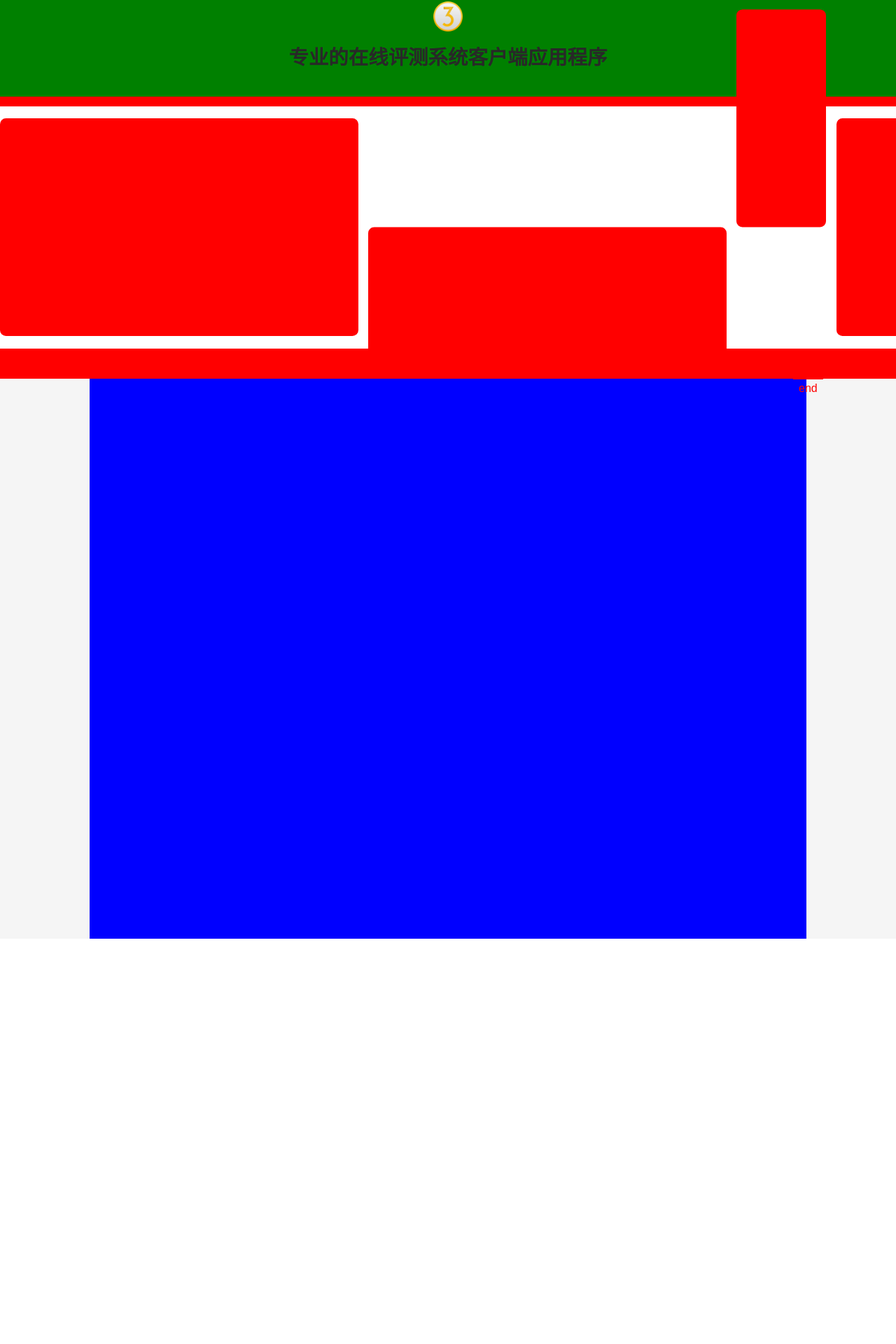
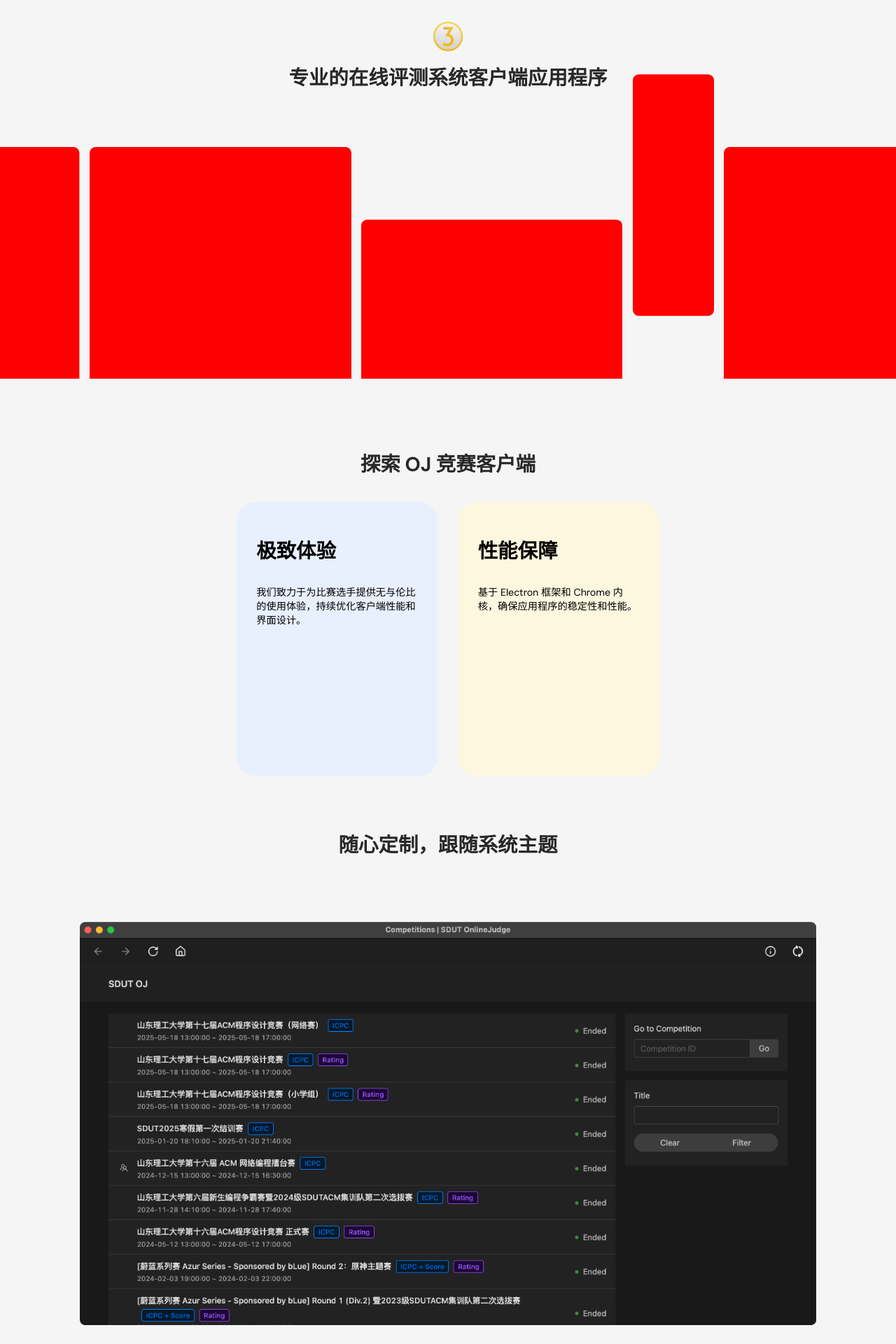
Before and after one commit to sdutacm/oj-competition-side-client-homepage, a Vue app: page /about in a window 1280 px wide. Shown: the part 99-2019 px from the top of the page at 70% size. Before the commit the page ends 1440 px from the top, so only its background shows below. Built offline with nearby package versions, Linux system fonts and the light colour scheme.

Commit message:
upd: 添加 About 界面探索、定制页面滚动动画

```diff
--- a/src/components/about/AboutIndex.vue
+++ b/src/components/about/AboutIndex.vue
@@ -5,29 +5,52 @@ import { onMounted } from "vue";
 
 gsap.registerPlugin(ScrollTrigger);
 onMounted(() => {
-  let duration = 0.3;
+  let duration = 1;
+  let triggerEnd = "bottom center";
+  let triggerStart = "top top";
 
-  let tl = gsap.timeline({
+  gsap.set(".scrollBox", { x: "10%" });
+  gsap.set(".scrollItem2", { y: "30%" });
+  gsap.set(".scrollItem3", { y: "-30%" });
+
+  let boxTl = gsap.timeline({
     scrollTrigger: {
       trigger: ".ab-container",
-      start: "top top",
-      end: "bottom top",
-      scrub: true,
-      markers: true,
+      start: triggerStart,
+      end: triggerEnd,
+      scrub: 1,
     },
   });
 
-  tl.to(
+  let scrollItem2Tl = gsap.timeline({
+    scrollTrigger: {
+      trigger: ".ab-container",
+      start: triggerStart,
+      end: triggerEnd,
+      scrub: 1,
+    },
+  });
+
+  let scrollItem3Tl = gsap.timeline({
+    scrollTrigger: {
+      trigger: ".ab-container",
+      start: triggerStart,
+      end: triggerEnd,
+      scrub: 1,
+    },
+  });
+
+  boxTl.to(
     ".scrollBox",
     {
       duration: duration,
-      x: "-5%",
+      x: "-15%",
       ease: "linear",
     },
     0
   );
 
-  tl.to(
+  scrollItem2Tl.to(
     ".scrollItem2",
     {
       duration: duration,
@@ -37,7 +60,7 @@ onMounted(() => {
     0
   );
 
-  tl.to(
+  scrollItem3Tl.to(
     ".scrollItem3",
     {
       duration: duration,
@@ -56,10 +79,12 @@ onMounted(() => {
       <h1 class="title">专业的在线评测系统客户端应用程序</h1>
     </div>
     <div class="scrollBox">
+      <section class="scrollItem scrollItem0"></section>
       <section class="scrollItem scrollItem1"></section>
       <section class="scrollItem scrollItem2"></section>
       <section class="scrollItem scrollItem3"></section>
       <section class="scrollItem scrollItem4"></section>
+      <section class="scrollItem scrollItem5"></section>
     </div>
   </div>
 </template>
@@ -68,58 +93,87 @@ onMounted(() => {
 .ab-container {
   width: 100%;
   height: 80vh;
-  background-color: red;
   padding-top: 5%;
+  overflow: visible;
   .header {
-    width: 100%;
-    height: 30%;
+    width: 100vw;
+    height: 40%;
     display: flex;
     flex-direction: column;
     justify-content: center;
     align-items: center;
-    background-color: green;
+    font-size: 2rem;
+    font-weight: blod;
     gap: 1rem;
     margin-bottom: 1rem;
     .logo {
       width: 3rem;
       display: block;
+      opacity: 0;
+      transform: translateY(3rem);
+      animation: logo 1s ease-in-out forwards;
     }
     .title {
       font-size: 2rem;
       color: var(--text-color);
+      opacity: 0;
+      transform: translateY(3rem);
+      animation: logo 1s ease-in-out forwards;
+      animation-delay: 0.5s;
+    }
+
+    @keyframes logo {
+      from {
+        opacity: 0;
+        transform: translateY(3rem);
+      }
+      to {
+        opacity: 1;
+        transform: translateY(0rem);
+      }
     }
   }
 
   .scrollBox {
-    width: 500%;
+    width: auto;
     display: flex;
+    justify-content: center;
     align-items: center;
     gap: 1rem;
     height: 60%;
-    flex-shrink: none;
-    flex-grow: none;
-    background-color: var(--bg-secondary-color);
     position: relative;
-    transform: translateX(0);
+    overflow: visible;
 
     & .scrollItem {
-      width: 40vw;
-      height: 90%;
+      height: 100%;
+
+      aspect-ratio: 16/9;
       background-color: red;
       border-radius: var(--border-radius);
-    }
-
-    .scrollItem1 {
-    }
-
-    .scrollItem2 {
-      transform: translateY(50%);
-      background-color: red;
+      overflow: hidden;
+      & img {
+        width: 100%;
+        height: 100%;
+        object-fit: cover;
+        border-radius: var(--border-radius);
+      }
     }
 
     .scrollItem3 {
-      transform: translateY(-50%);
-      width: 10vw !important;
+      width: 15vw !important;
+      aspect-ratio: 9/16;
+    }
+
+    .scrollItem0 {
+      position: absolute;
+      left: 0;
+      transform: translateX(calc(-100% - 1rem));
+    }
+
+    .scrollItem5 {
+      position: absolute;
+      right: 0;
+      transform: translateX(calc(100% + 1rem));
     }
   }
 }
--- a/src/components/about/CrossPlatform.vue
+++ b/src/components/about/CrossPlatform.vue
@@ -2,24 +2,97 @@
 
 <template>
   <div class="cp-container">
-    <section class="cp-info"></section>
-    <section class="cp-features"></section>
+    <header class="title">探索 OJ 竞赛客户端</header>
+    <div class="content">
+      <section class="section">
+        <header class="tag">极致体验</header>
+        <div class="desc">
+          <p>
+            我们致力于为比赛选手提供无与伦比的使用体验，持续优化客户端性能和界面设计。
+          </p>
+        </div>
+        <footer class="footer"></footer>
+      </section>
+      <section class="section">
+        <header class="tag">性能保障</header>
+        <div class="desc">
+          <p>基于 Electron 框架和 Chrome 内核，确保应用程序的稳定性和性能。</p>
+        </div>
+        <footer class="footer"></footer>
+      </section>
+    </div>
   </div>
 </template>
 
 <style scoped lang="less">
 .cp-container {
-  width: 80%;
-  height: 100vh;
-  background-color: green;
+  width: 50%;
+  height: 70vh;
+  // background-color: green;
   position: relative;
+  display: flex;
+  flex-direction: column;
+  margin-top: 5%;
+  & .title {
+    position: relative;
+    width: 100%;
+    height: 20%;
+    // background-color: white;
+    color: var(--text-color);
     display: flex;
+    justify-content: center;
+    align-items: center;
+    font-size: 2rem;
+    font-weight: bold;
+  }
 
-  & section {
-    width: 50%;
-    height: 100%;
-    background-color: blue;
+  & .content {
+    width: 100%;
+    height: 70%;
+    display: flex;
+    justify-content: center;
+    align-items: center;
+    gap: 2rem;
+
+    & .section {
+      width: 45%;
+      height: 100%;
+      border-radius: 2rem;
+      overflow: hidden;
+      & .tag {
+        width: 100%;
+        height: 30%;
+        // background-color: green;
+        display: flex;
+        padding: 2rem;
+        font-size: 2rem;
+        font-weight: bold;
+        justify-content: start;
+        align-items: flex-end;
+      }
+
+      & .desc {
+        width: 100%;
+        height: 30%;
+        // background-color: blue;
+        padding-left: 2rem;
+        padding-right: 2rem;
+      }
+      & .footer {
+        width: 100%;
+        height: 50%;
+        // background-color: yellow;
+      }
+
+      &:nth-child(1) {
+        background-color: #e8f0fe;
+      }
+
+      &:nth-child(2) {
+        background-color: #fef7e0;
+      }
+    }
   }
-//   background-color: var(--bg-primary-color);
+  //   background-color: var(--bg-primary-color);
 }
 </style>
--- /dev/null
+++ b/src/components/about/Custom.vue
@@ -0,0 +1,115 @@
+<script setup>
+import gsap from "gsap";
+import ScrollTrigger from "gsap/src/ScrollTrigger";
+import { onMounted } from "vue";
+
+gsap.registerPlugin(ScrollTrigger);
+
+onMounted(() => {
+  // 创建主时间轴
+  let mainTl = gsap.timeline({
+    scrollTrigger: {
+      trigger: ".ct-container",
+      start: "top 10%", // 当容器顶部距离视口顶部 5% 时开始固定
+      end: "top -400%", // 增加足够的滚动距离来完成动画
+      scrub: 1,
+      pin: true, // 固定当前容器，这会推动下面的元素
+      pinSpacing: true,
+    },
+  });
+
+  // 第一阶段：隐藏 header (10-15%)
+  mainTl
+    .to(".ct-title", {
+      duration: 1,
+      opacity: 0,
+      y: -50,
+      ease: "linear",
+    })
+    .to(".ct-content", {
+      duration: 1,
+      y: "-10%",
+      ease: "linear",
+    })
+    .to(".ct-content img:nth-child(1)", {
+      duration: 2,
+      scale: 1.3,
+      ease: "linear",
+    })
+    .to(".ct-content img:nth-child(1)", {
+      duration: 3,
+      y: "-200%",
+      ease: "linear",
+    })
+    .to(".ct-content img:nth-child(2)", {
+      duration: 3,
+      y: "-200%",
+      ease: "linear",
+    });
+});
+</script>
+
+<template>
+  <div class="ct-container">
+    <header class="ct-title">随心定制，跟随系统主题</header>
+    <div class="ct-content">
+      <img src="../../assets/images/dark-home.png" alt="" />
+      <img src="../../assets/images/dark-home.png" alt="" />
+      <img src="../../assets/images/light-home.png" alt="" />
+    </div>
+  </div>
+</template>
+
+<style scoped lang="less">
+.ct-container {
+  width: 100%;
+  height: 100vh; // 恢复到正常高度，因为我们使用pin来固定
+  position: relative;
+  display: flex;
+  flex-direction: column;
+  will-change: transform; // 优化性能
+
+  & .ct-title {
+    width: 100%;
+    height: 10%;
+    font-size: 2rem;
+    font-weight: bold;
+    display: flex;
+    align-items: center;
+    justify-content: center;
+    color: var(--text-color);
+    will-change: transform, opacity; // 优化动画性能
+  }
+
+  & .ct-content {
+    width: 100%;
+    height: 90vh;
+    border-radius: var(--border-radius);
+    position: relative;
+    transform-origin: center center; // 设置缩放中心点
+    will-change: transform; // 优化性能
+    display: flex;
+    justify-content: center;
+    align-items: center;
+    & img {
+      position: absolute;
+      //   width: 50%;
+      width: auto;
+      height: 80%;
+      object-fit: contain;
+      will-change: transform; // 优化动画性能
+      backface-visibility: hidden; // 减少闪烁
+
+      &:nth-child(1) {
+        z-index: 2;
+      }
+      &:nth-child(2) {
+        z-index: 1;
+      }
+      &:nth-child(3) {
+        z-index: 0;
+      }
+    }
+  }
+}
+</style>
--- a/src/pages/About.vue
+++ b/src/pages/About.vue
@@ -1,7 +1,7 @@
 <script setup>
 import AboutIndex from '@/components/about/AboutIndex.vue';
 import CrossPlatform from '@/components/about/CrossPlatform.vue';
-
+import Custom from '@/components/about/Custom.vue';
 </script>
 
 <template>
@@ -11,6 +11,12 @@ import CrossPlatform from '@/components/about/CrossPlatform.vue';
     </section>
     <section>
       <CrossPlatform />
+    </section>
+    <section>
+      <Custom />
+    </section>
+    <section>
+      <CrossPlatform/>
     </section>
   </div>
 </template>
@@ -28,6 +34,7 @@ import CrossPlatform from '@/components/about/CrossPlatform.vue';
     position: relative;
     display: flex;
     justify-content: center;
+    overflow: visible;
   }
 }
 </style>
--- a/src/pages/Home.vue
+++ b/src/pages/Home.vue
@@ -9,8 +9,18 @@ import Footer from "@/components/Footer.vue";
     <div class="content">
       <div class="content-mask">
         <div class="content-mask-real"></div>
-        <img src="../assets/images/light-home.png" class="light-home" id="light-home" alt="" />
-        <img src="../assets/images/dark-home.png" class="light-home" id="dark-home" alt="" />
+        <img
+          src="../assets/images/light-home.png"
+          class="light-home"
+          id="light-home"
+          alt=""
+        />
+        <img
+          src="../assets/images/dark-home.png"
+          class="light-home"
+          id="dark-home"
+          alt=""
+        />
       </div>
       <div class="content-main">
         <img src="../assets/images/favicon.png" class="logo" alt="" />
@@ -26,7 +36,7 @@ import Footer from "@/components/Footer.vue";
       <div class="release-container-desc">
         <div class="release-container-desc-box">
           <div class="release-container-desc-box-icon">
-            <img src="../assets/images/function/oses.avif" alt="">
+            <img src="../assets/images/function/oses.avif" alt="" />
           </div>
           <div class="release-container-desc-box-info">
             <p>跨平台桌面应用支持</p>
@@ -38,17 +48,21 @@ import Footer from "@/components/Footer.vue";
         </div>
         <div class="release-container-desc-box">
           <div class="release-container-desc-box-icon">
-            <img src="../assets/images/function/ui.png" id="dark-home" alt="">
-            <img src="../assets/images/function/ui-light.png" id="light-home" alt="">
+            <img src="../assets/images/function/ui.png" id="dark-home" alt="" />
+            <img
+              src="../assets/images/function/ui-light.png"
+              id="light-home"
+              alt=""
+            />
           </div>
           <div class="release-container-desc-box-info">
             <p>统一现代化 UI 体验</p>
             <small>采用现代设计风格，带来简洁一致且响应灵敏的用户界面。</small>
-            </div>
+          </div>
         </div>
         <div class="release-container-desc-box">
           <div class="release-container-desc-box-icon">
-            <img src="../assets/images/function/baimingdan.png" alt="">
+            <img src="../assets/images/function/baimingdan.png" alt="" />
           </div>
           <div class="release-container-desc-box-info">
             <p>可配置白名单机制</p>
@@ -57,16 +71,18 @@ import Footer from "@/components/Footer.vue";
         </div>
         <div class="release-container-desc-box">
           <div class="release-container-desc-box-icon">
-            <img src="../assets/images/function/navigate.png" alt="">
+            <img src="../assets/images/function/navigate.png" alt="" />
           </div>
           <div class="release-container-desc-box-info">
             <p>强大且易用的导航系统</p>
-            <small>支持多层级导航、历史记录与高亮状态，助力用户高效操作。</small>
+            <small
+              >支持多层级导航、历史记录与高亮状态，助力用户高效操作。</small
+            >
           </div>
         </div>
         <div class="release-container-desc-box">
           <div class="release-container-desc-box-icon">
-            <img src="../assets/images/function/safe.png" alt="">
+            <img src="../assets/images/function/safe.png" alt="" />
           </div>
           <div class="release-container-desc-box-info">
             <p>隐私与数据安全保障</p>
@@ -75,7 +91,7 @@ import Footer from "@/components/Footer.vue";
         </div>
         <div class="release-container-desc-box">
           <div class="release-container-desc-box-icon">
-            <img src="../assets/images/function/develop.png" alt="">
+            <img src="../assets/images/function/develop.png" alt="" />
           </div>
           <div class="release-container-desc-box-info">
             <p>开发者友好与快速集成</p>
```
